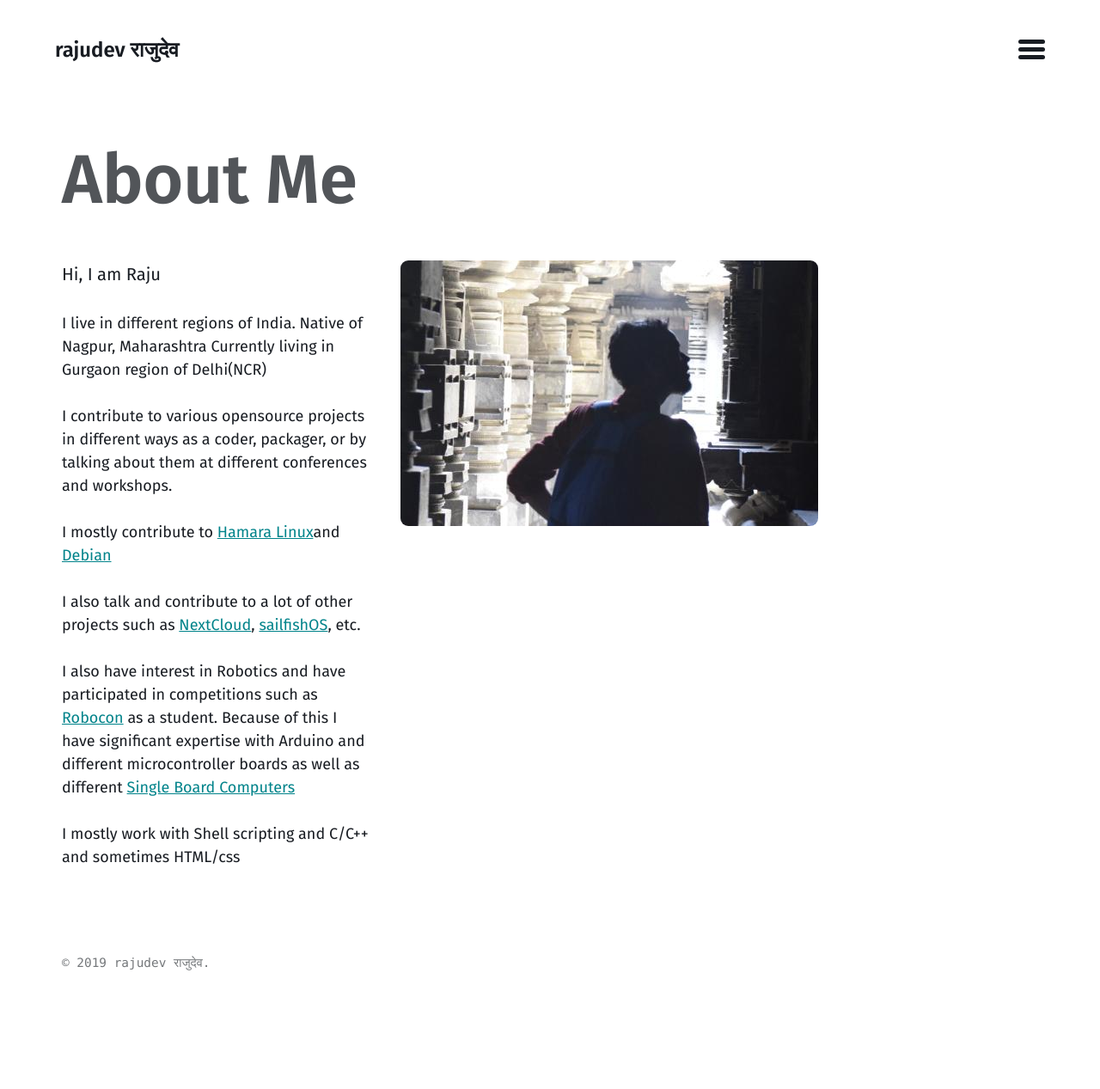
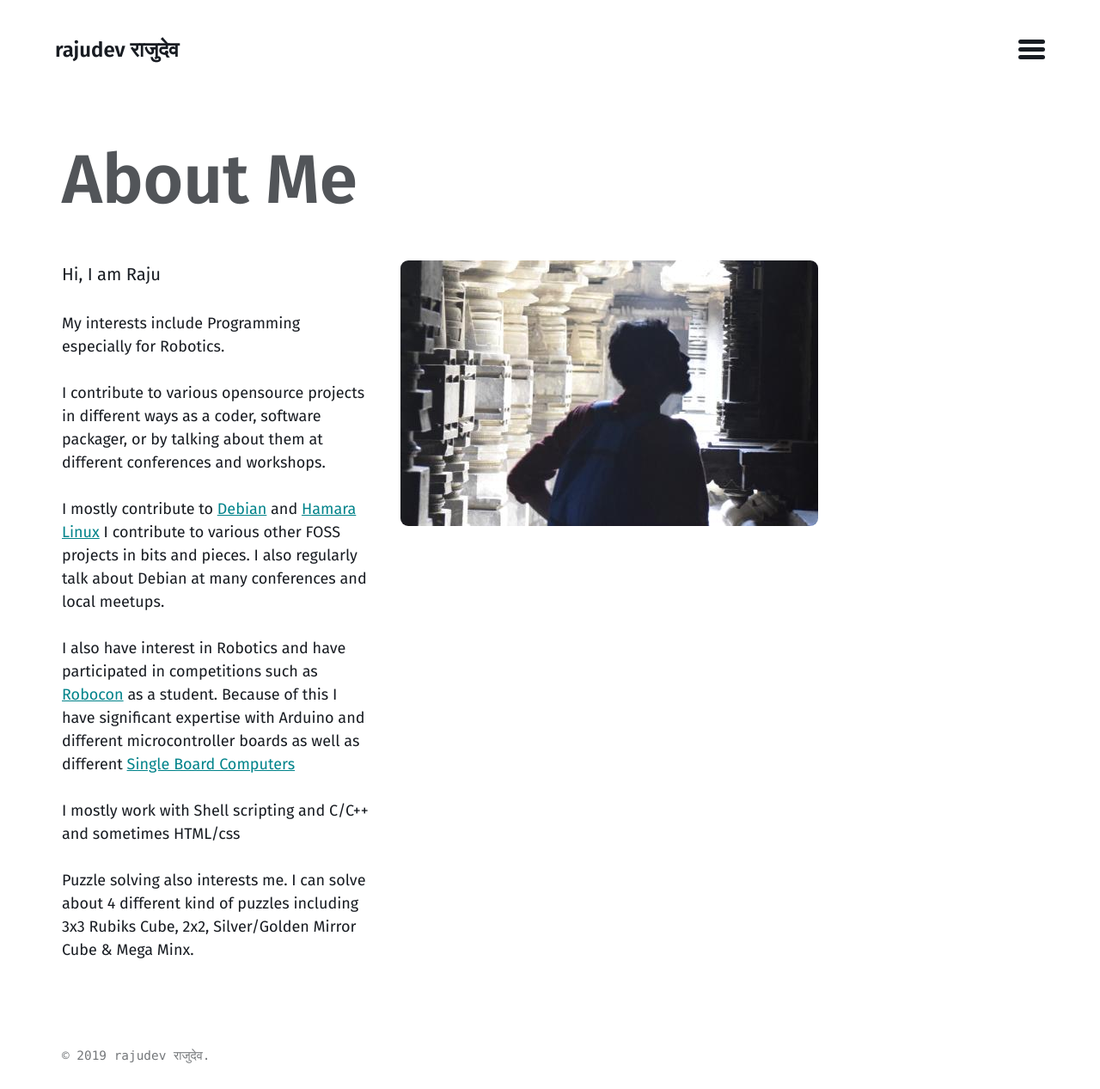
Before and after one commit to rajudev/rajudev.github.io, a Jekyll site: the page built from about.md, in a window 1280 px wide. Shown: the whole page at 86% size. Built offline with Jekyll 4.4.1, drawn with Linux system fonts in a browser that asks for light colours; before the commit the page ends 1159 px from its top, so only the background shows below that.

Commit message:
- Adding more details in introduction - Changing some congiguration options

```diff
--- a/about.md
+++ b/about.md
@@ -2,21 +2,20 @@
 title: "About Me"
 layout: about
 ---
-
 Hi, I am Raju
 
-I live in different regions of India.
-Native of Nagpur, Maharashtra
-Currently living in Gurgaon region of Delhi(NCR)
+My interests include Programming especially for Robotics.
 
 I contribute to various opensource projects in different ways as a coder,
-packager, or by talking about them at different conferences and workshops.
+software packager, or by talking about them at different conferences and workshops.
 
-I mostly contribute to [Hamara Linux](https://www.hamaralinux.org)and [Debian](https://debian.org)
-
-I also talk and contribute to a lot of other projects such as [NextCloud](https://nextcloud.com), [sailfishOS](https://sailfishos.org), etc.
+I mostly contribute to [Debian](https://debian.org) and [Hamara Linux](https://www.hamaralinux.org)
+I contribute to various other FOSS projects in bits and pieces.
+I also regularly talk about Debian at many conferences and local meetups.
 
 I also have interest in Robotics and have participated in competitions such as [Robocon](https://robocon.net) as a student.
 Because of this I have significant expertise with Arduino and different microcontroller boards as well as different [Single Board Computers](https://en.wikipedia.org/wiki/Single_board_computer)
 
 I mostly work with Shell scripting and C/C++ and sometimes HTML/css
+
+Puzzle solving also interests me. I can solve about 4 different kind of puzzles including 3x3 Rubiks Cube, 2x2, Silver/Golden Mirror Cube & Mega Minx.
```
